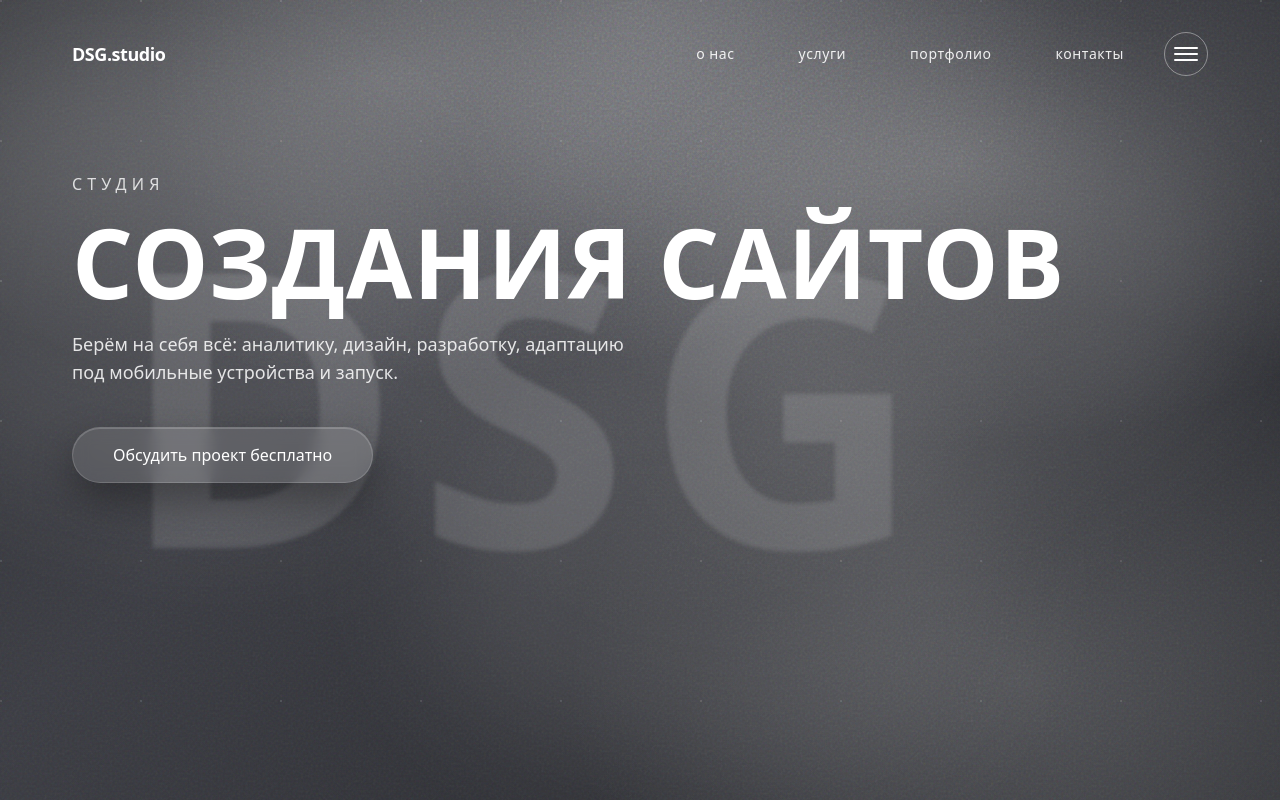
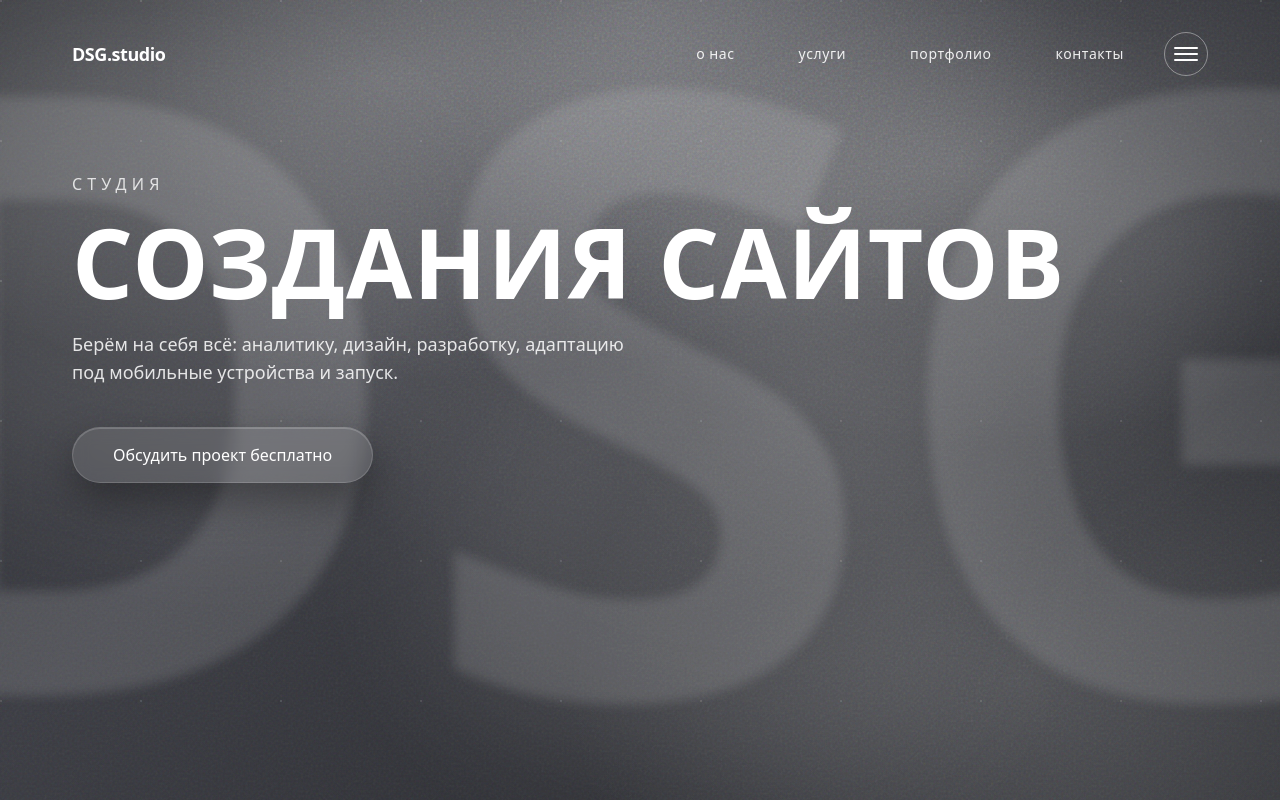
Before and after one commit to HGpk3/DSG_studio, a Next.js app: page / in a window 1280 px wide. Built offline with nearby package versions, Linux system fonts and the light colour scheme.

Commit message:
Tune watermark sizing and blur

```diff
--- a/app/globals.css
+++ b/app/globals.css
@@ -50,8 +50,9 @@
 .hero-intro__dsg {
   display: inline-block;
   position: relative;
-  font-size: min(48vw, 48vh);
-  letter-spacing: 0.04em;
+  font-size: min(105vw, 105vh);
+  letter-spacing: 0;
+  line-height: 1;
   text-transform: uppercase;
   transform-origin: 50% 50%;
   animation:
@@ -171,7 +172,7 @@
   100% {
     opacity: 0.14;
     transform: translate(0, 0) scale(1);
-    filter: blur(2px);
+    filter: blur(6px);
   }
 }
 
@@ -201,7 +202,7 @@
     animation: none !important;
     opacity: 0.14 !important;
     transform: translate(0, 0) scale(1) !important;
-    filter: blur(2px) !important;
+    filter: blur(6px) !important;
   }
 
   .hero-animate-bg,
```
